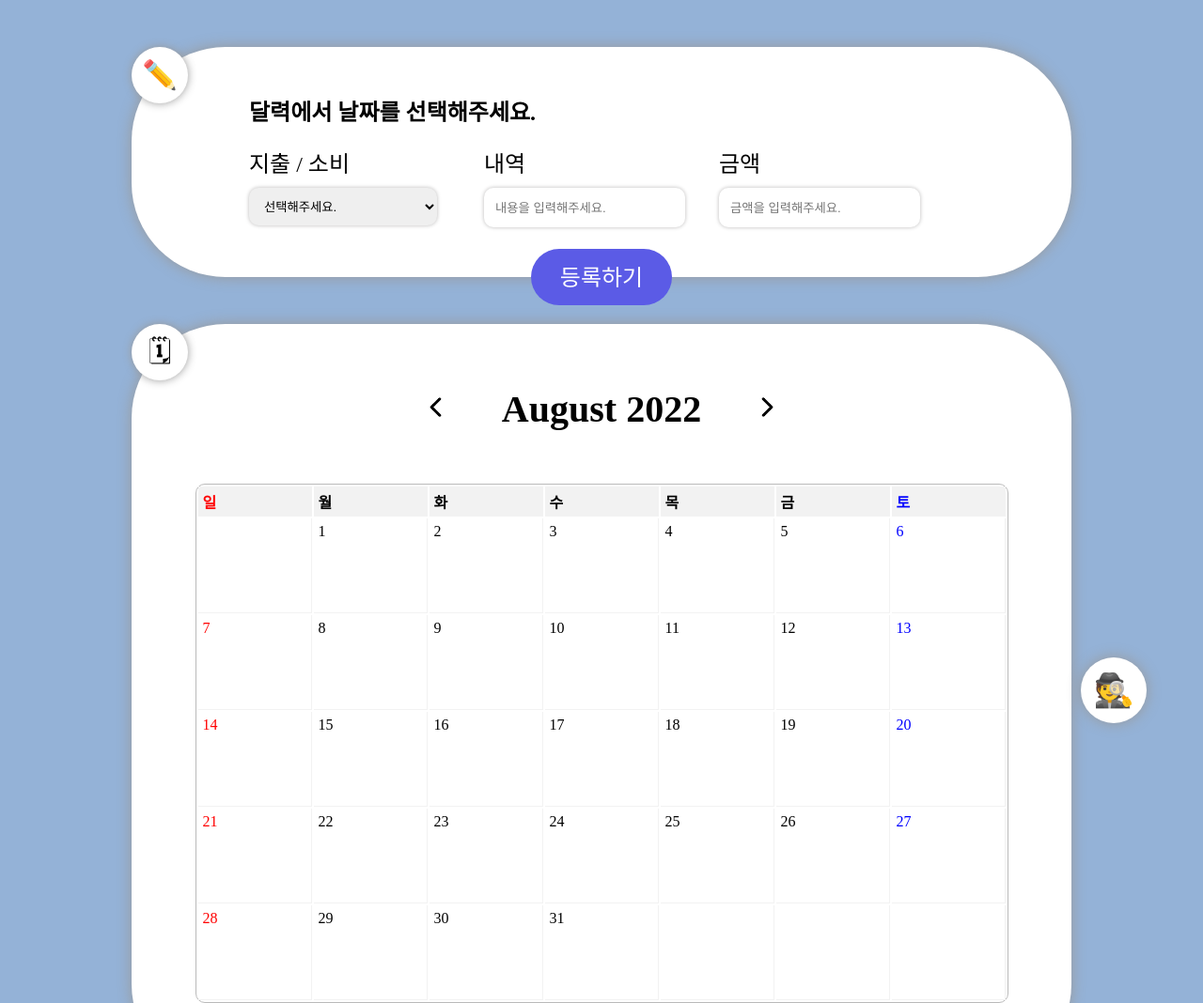
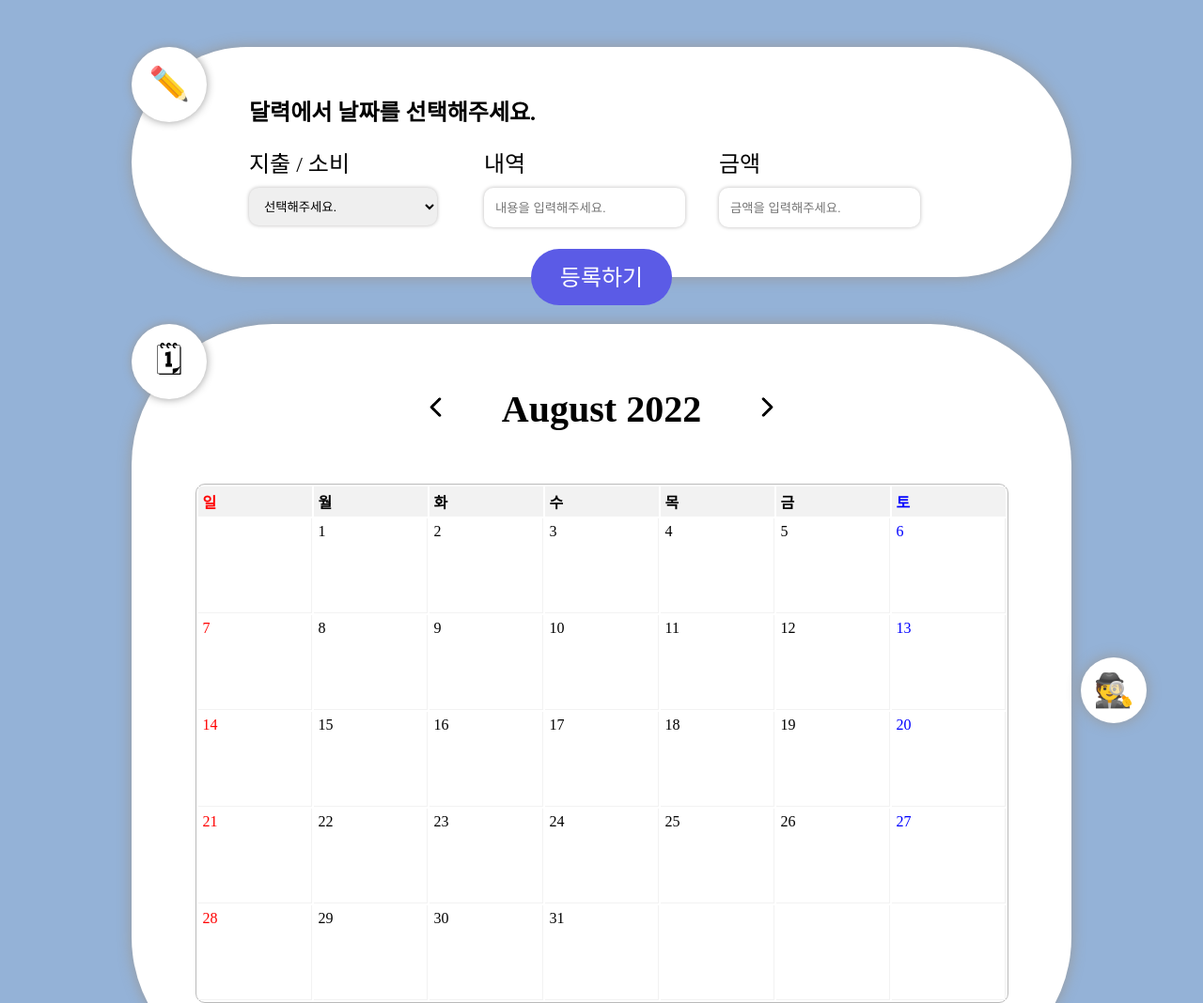
Before and after one commit to dengoyoon/household-ledger, a website with bundled scripts: page index.html in a window 1280 px wide. Shown: the top 1068 px of the page at 94% size. Built offline with nearby package versions, Linux system fonts and the light colour scheme.

Commit message:
💄 상자 radius 더 크게 변경, 아이콘 원 더 크게

```diff
--- a/style.css
+++ b/style.css
@@ -6,7 +6,7 @@ body {
     position: relative;
     margin: auto;
     background-color: white;
-    border-radius: 100px;
+    border-radius: 150px;
     margin-top: 50px;
     width: 1000px;
     justify-content: center;
@@ -38,11 +38,11 @@ header form {
     text-align: center;
     top: 0;
     left: 0;
-    width: 60px;
-    height: 60px;
-    line-height: 60px;
+    width: 80px;
+    height: 80px;
+    line-height: 80px;
     border-radius: 40px;
-    font-size: 30px;
+    font-size: 35px;
     box-shadow: 0px 0px 10px rgb(153, 153, 153);
     background-color: white;
 }
```
